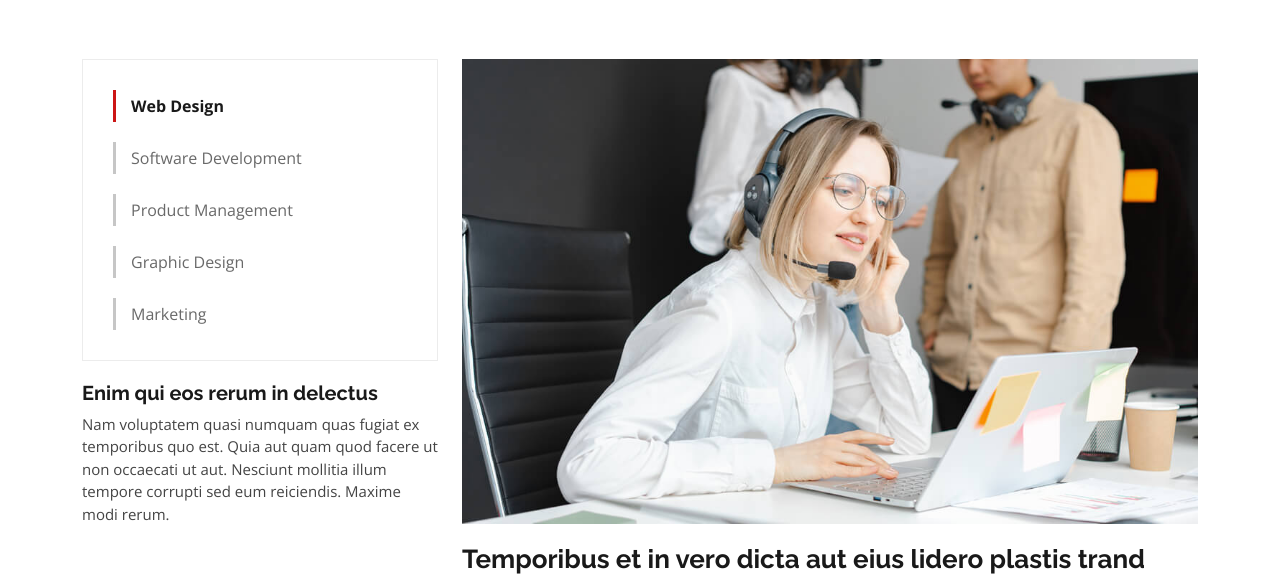
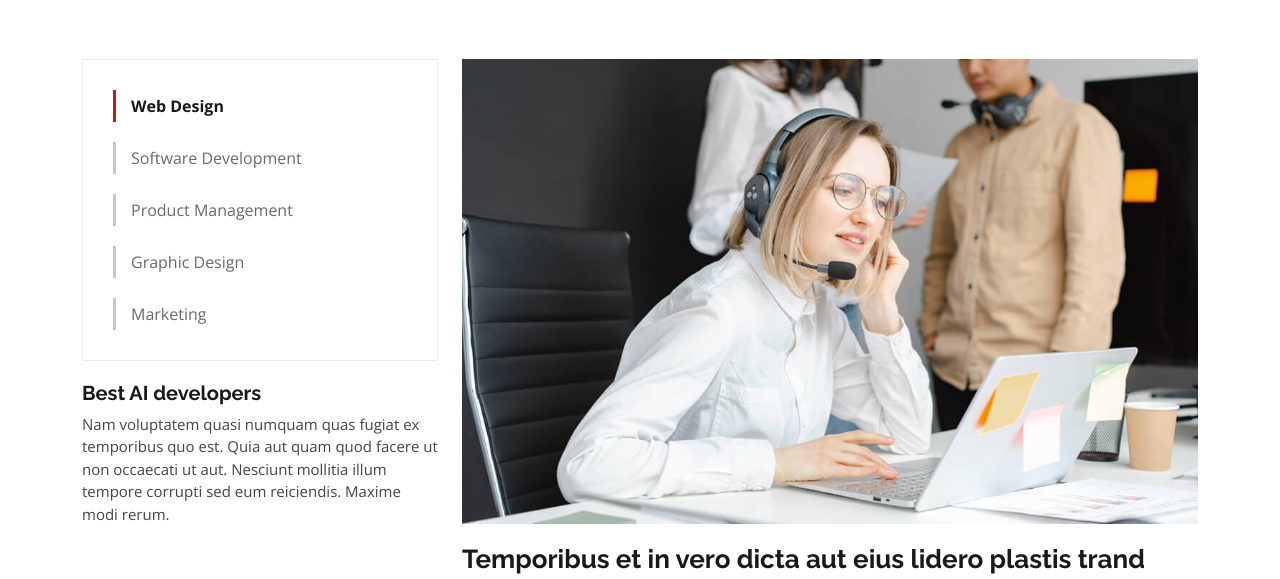
Before and after one commit to kylekgobe/web-day, a plain HTML site: page service-details.html in a window 1280 px wide. Shown: the part 210-789 px from the top of the page. Drawn offline with nearby package versions, Linux system fonts and the light colour scheme.

Commit message:
updated service-details

```diff
--- a/service-details.html
+++ b/service-details.html
@@ -129,7 +129,7 @@
               <a href="#">Marketing</a>
             </div>
 
-            <h4>Enim qui eos rerum in delectus</h4>
+            <h4>Best AI developers</h4>
             <p>Nam voluptatem quasi numquam quas fugiat ex temporibus quo est. Quia aut quam quod facere ut non occaecati ut aut. Nesciunt mollitia illum tempore corrupti sed eum reiciendis. Maxime modi rerum.</p>
           </div>
 
```
